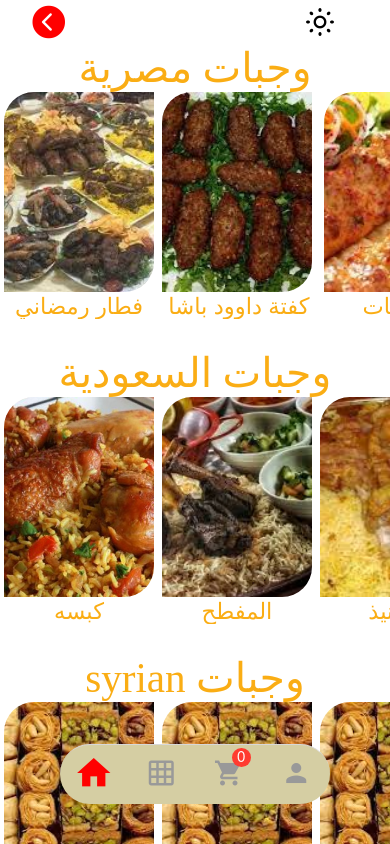
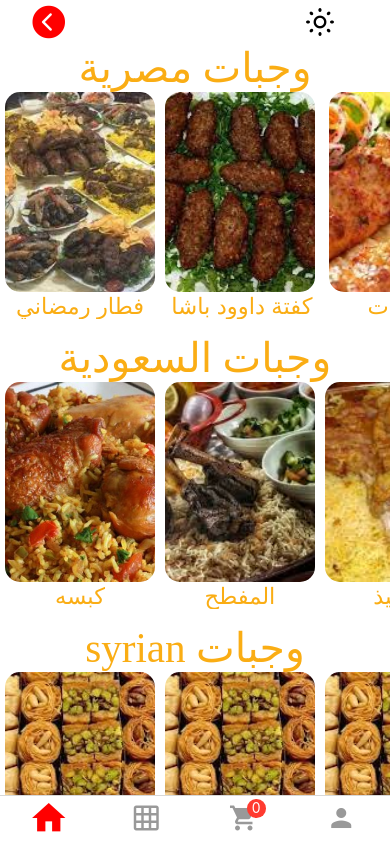
Before and after one commit to mahmoud-mohasseb/Hazem-code, a React Native app: screen /Footer in a window 390 px wide. Built offline with nearby package versions, Linux system fonts and the light colour scheme; a web font is replaced by a local one.

Commit message:
play around with design

```diff
--- a/src/navigation/Footer.js
+++ b/src/navigation/Footer.js
@@ -6,10 +6,13 @@ import Cart from "../screen/Cart";
 import Personal from "../screen/Personal";
 import { Icon } from "@rneui/themed";
 import { useSelector } from "react-redux";
+// themeing
+import { useTheme } from "@rneui/themed";
 
 const Tab = createBottomTabNavigator();
 
 const Footer = () => {
+  const { theme } = useTheme();
   const cart = useSelector((state) => state.cart);
 
   return (
@@ -49,14 +52,15 @@ const Footer = () => {
         headerShown: false,
         tabBarShowLabel: false,
         tabBarStyle: {
-          position: "absolute",
-          backgroundColor: "#D5CEA3",
+          backgroundColor: theme.colors.background,
+          // position: "absolute",
+          // backgroundColor: "#D5CEA3",
           paddingBottom: 4,
-          left: 60,
-          right: 60,
-          bottom: 40,
-          borderRadius: 30,
-          height: 60,
+          // left: 60,
+          // right: 60,
+          // bottom: 40,
+          // borderRadius: 30,
+          // height: 60,
         },
       })}
     >
--- a/src/screen/Home.js
+++ b/src/screen/Home.js
@@ -12,7 +12,7 @@ import {
 import Products from "../data/Products.js";
 import { Ionicons } from "@expo/vector-icons";
 import { SafeAreaView } from "react-native-safe-area-context";
-import { useTheme, Button, Text } from "@rneui/themed";
+import { useTheme, Text } from "@rneui/themed";
 
 import { Entypo } from "@expo/vector-icons";
 
@@ -58,7 +58,7 @@ const Home = ({ navigation }) => {
   const Categories = ({ Data }) => {
     return (
       <FlatList
-        style={{ marginBottom: 30 }}
+        style={{ marginBottom: 15 }}
         horizontal
         showsHorizontalScrollIndicator={false}
         data={Data}
@@ -123,7 +123,7 @@ const styles = StyleSheet.create({
     // backgroundColor: "transparent",
   },
   item: {
-    marginHorizontal: 4,
+    marginHorizontal: 5,
   },
   title: {
     fontFamily: "Arsalan-font",
@@ -138,8 +138,9 @@ const styles = StyleSheet.create({
   img: {
     width: 150,
     height: 200,
-    borderBottomRightRadius: 30,
-    borderTopLeftRadius: 30,
+    borderRadius: 15,
+    // borderBottomRightRadius: 30,
+    // borderTopLeftRadius: 30,
   },
   input: {
     width: 250,
--- a/src/screen/Personal.js
+++ b/src/screen/Personal.js
@@ -6,13 +6,20 @@ import {
   Text,
   View,
   SafeAreaView,
+  Dimensions,
 } from "react-native";
 import React from "react";
 import { Icon } from "@rneui/themed";
+import { useTheme } from "@rneui/themed";
+
+const windowHeight = Dimensions.get("window").height;
 
 const Personal = () => {
+  const { theme } = useTheme();
   return (
-    <SafeAreaView>
+    <SafeAreaView
+      style={{ backgroundColor: theme.colors.background, height: windowHeight }}
+    >
       <ScrollView>
         <View style={styles.container}>
           <Image source={require("../img/3.jpg")} style={styles.img} />
```
